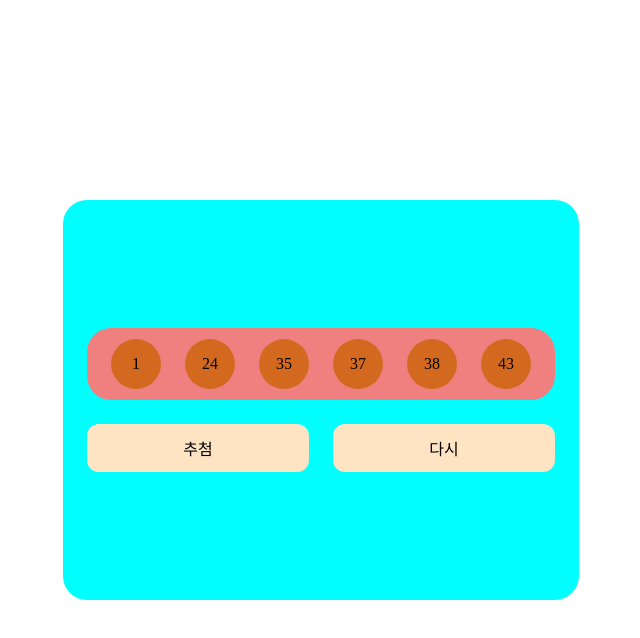
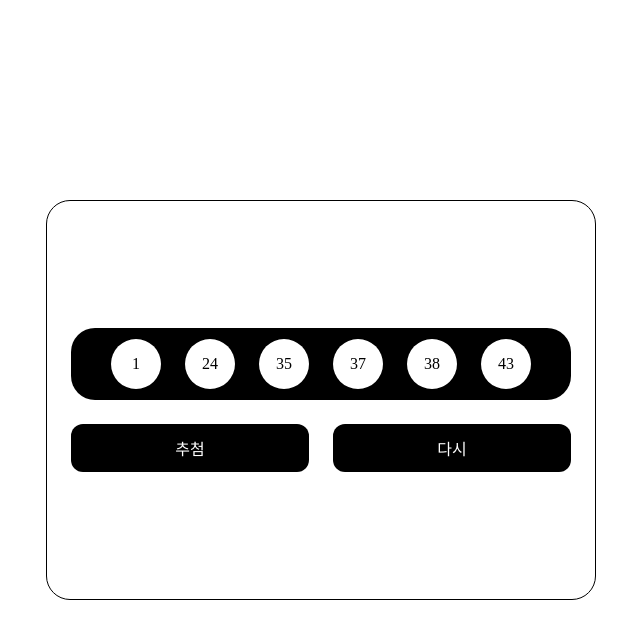
Before and after one commit to ThePott/what-i-have-made-in-bootcamp, a plain HTML site: page 8일차/2_가상복권_추첨/index.html in a window 1280 px wide. Both pictures are taken after a click on the button "추첨". Shown: the whole page, without its empty margins (319-959 px from the left). Drawn offline with Linux system fonts and the light colour scheme; a web font is replaced by a local one.

Commit message:
update lottary

```diff
--- a/8일차/2_가상복권_추첨/stylesheet.css
+++ b/8일차/2_가상복권_추첨/stylesheet.css
@@ -40,10 +40,11 @@ div#full-screen {
 main#main {
     /* max-width: 600px; */
     /* width: 100%; */
-    min-width: 516px;
+    min-width: 550px;
     height: 400px;
-    background-color: aqua;
+    /* background-color: aqua; */
     border-radius: 24px;
+				border: 1px solid black;
 
     display: flex;
     flex-direction: column;
@@ -63,7 +64,7 @@ main div#ball-row {
     gap: 24px;
     align-items: center;
 
-    background-color: lightcoral;
+    background-color: black;
     border-radius: 24px;
     padding: 0 24px;
 }
@@ -71,7 +72,7 @@ main div#ball-row {
 main div#ball-row div.ball {
     width: 50px;
     height: 50px;
-    background-color: chocolate;
+    background-color: white;
     border-radius: 50%;
 
     display: flex;
@@ -95,8 +96,9 @@ main div#button-row {
 main div#button-row button {
     padding: 12px 0;
     width: 100%;
-    background-color: bisque;
+    background-color: black;
     border: none;
     display: block;
     border-radius: 12px;
+				color: white;
 }
```
Also changed, not shown: script.js (added, +21 -0 lines).
